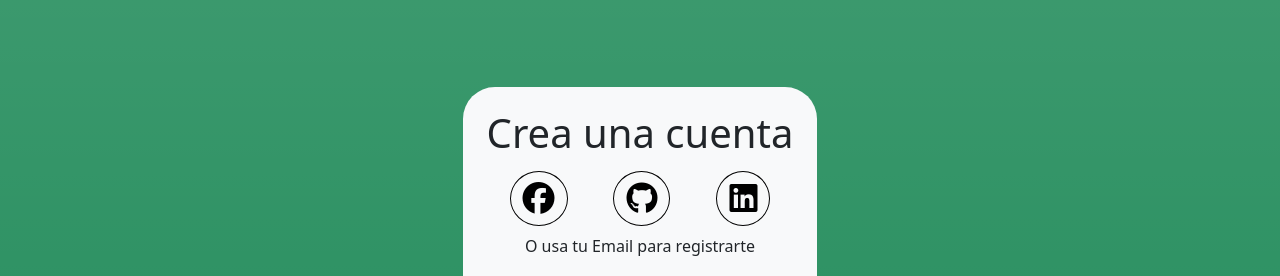
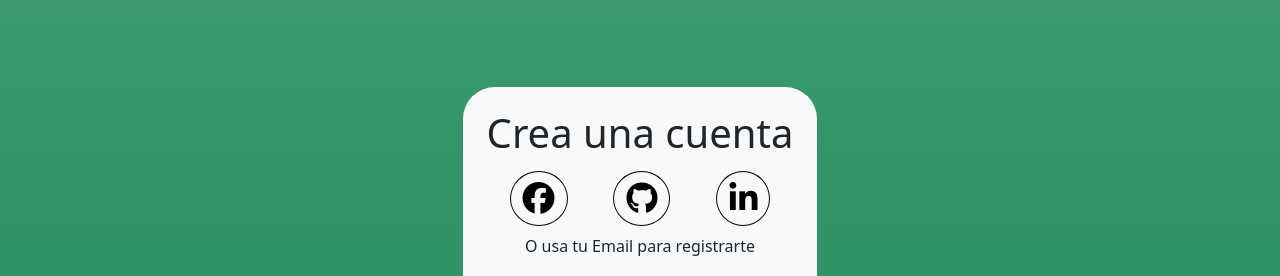
Before and after one commit to pesalinassilva/formulario-validacion, a React (Vite) app: page / in a window 1280 px wide. Shown: the top 276 px of the page. Built offline with nearby package versions, Linux system fonts and the light colour scheme.

Commit message:
Cambia el ícono de LinkedIn por el que aparece en la guia

```diff
--- a/src/components/Registro.jsx
+++ b/src/components/Registro.jsx
@@ -11,7 +11,7 @@ const Registro = ({validacion,mensaje}) => {
                 <SocialButton
                     rrss1 = 'facebook'
                     rrss2 = 'github'
-                    rrss3 = 'linkedin'
+                    rrss3 = 'linkedin-in'
                 />
                 <Formulario mostrarMensaje={validacion}/>
                 <Alert
```
